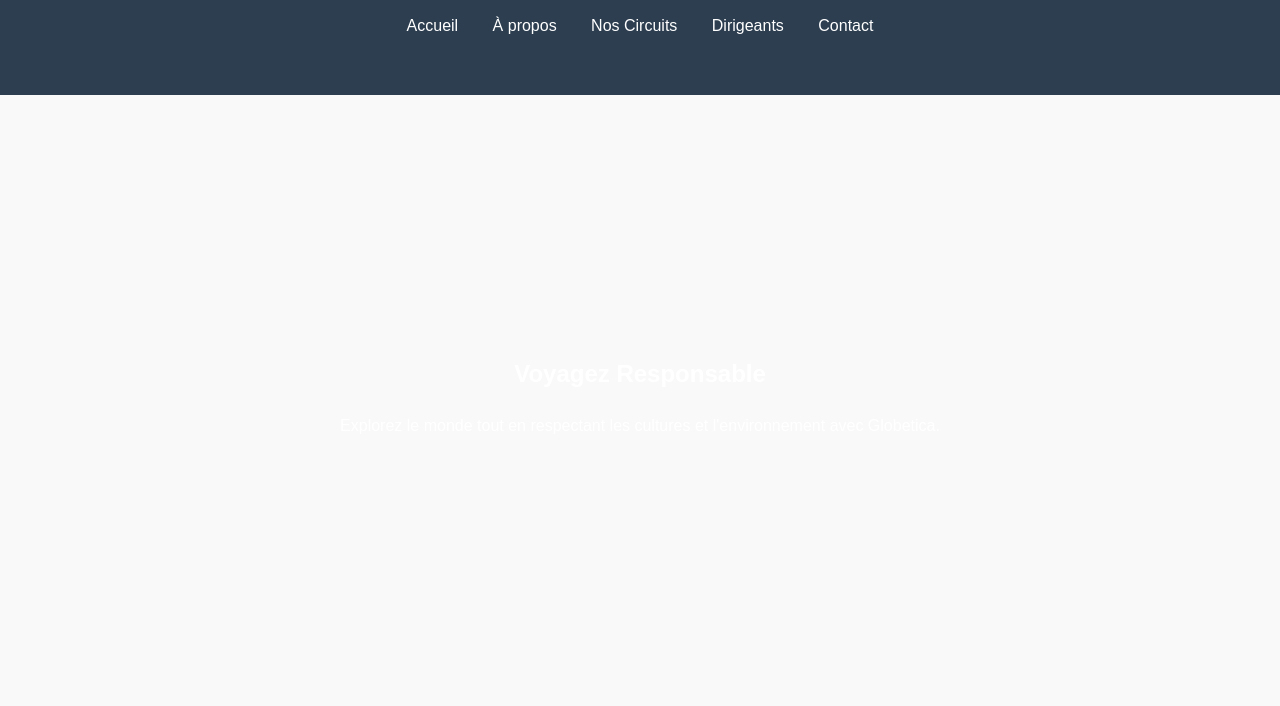
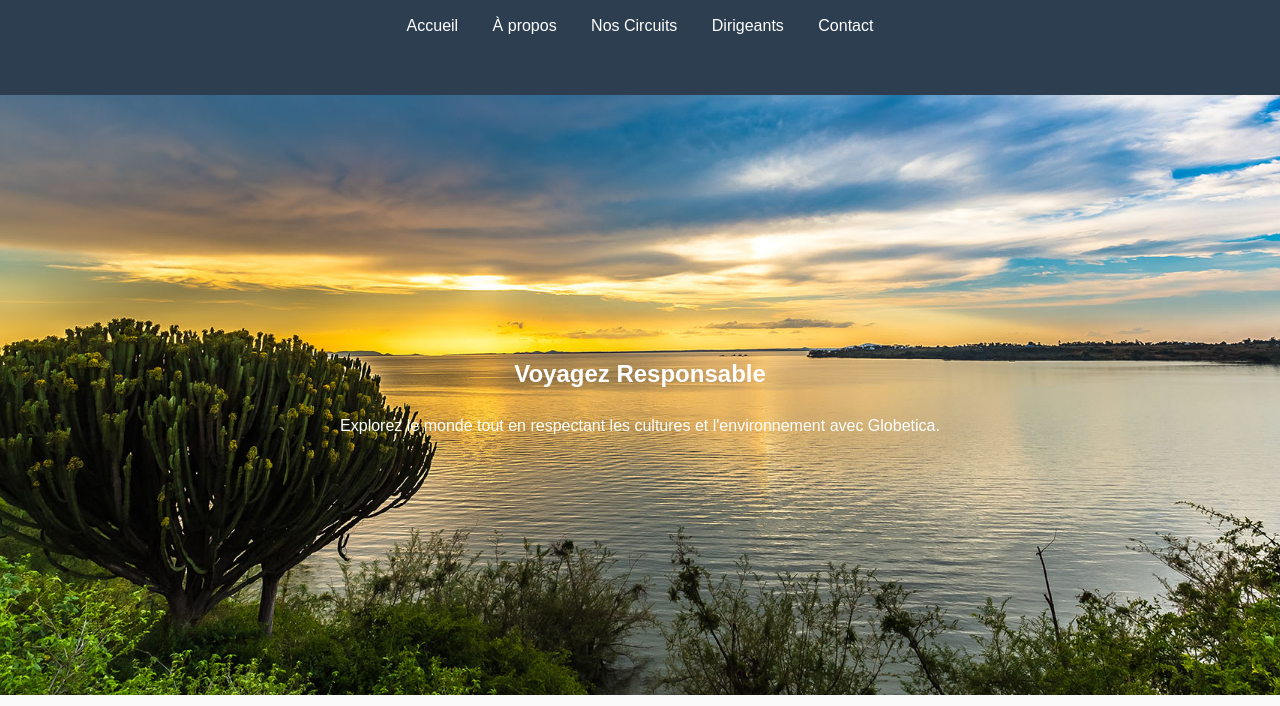
Before and after one commit to GabrielJOSEPHSON/Globetica, a plain HTML site: page Globetica_html.html in a window 1280 px wide. Shown: the part 94-800 px from the top of the page. Drawn offline with Linux system fonts and the light colour scheme.

Commit message:
Update Globetica.css

```diff
--- a/Globetica.css
+++ b/Globetica.css
@@ -45,7 +45,7 @@ header nav ul li a {
 }
 
 .hero {
-    background: url('Images/Lac.jpg') no-repeat center center/cover;
+    background: url('Lac.jpg') no-repeat center center/cover;
     color: white;
     padding: 150px 0; /* Augmente l'espace vertical */
     text-align: center;
```
